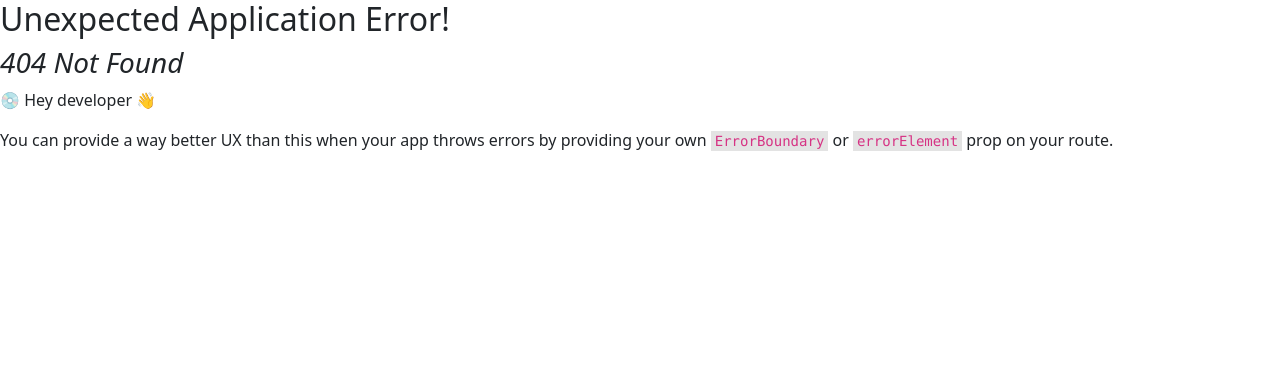
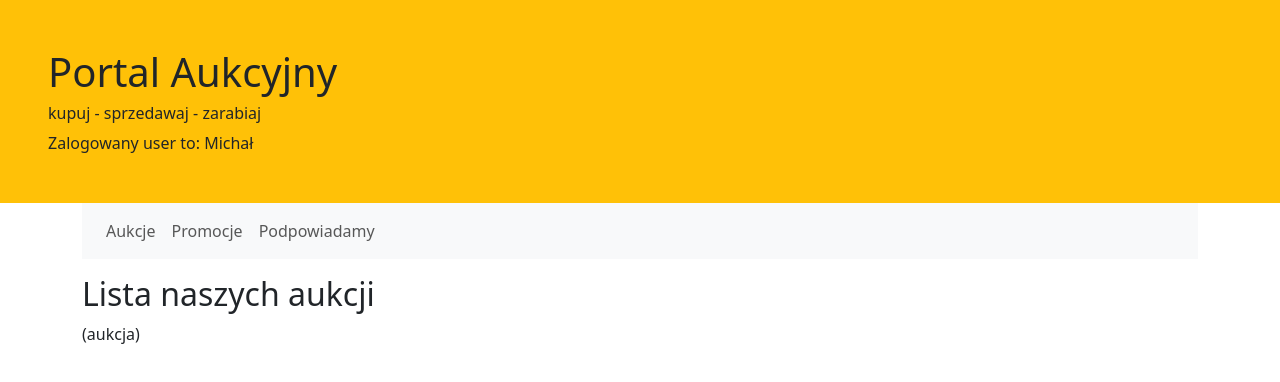
Before and after one commit to michaljabi/20251201-react, a React (Vite) app in the folder auction-portal/: page /auctions in a window 1280 px wide. Before the commit this address had no page. Shown: the top 382 px of the page. Built offline with nearby package versions, Linux system fonts and the light colour scheme.

Commit message:
explain: `children` mounted dynamically in <Outlet /> from routing table in `router.jsx`

```diff
--- a/auction-portal/src/App.jsx
+++ b/auction-portal/src/App.jsx
@@ -1,6 +1,6 @@
+import { Outlet } from "react-router";
 import { Header } from "./Header.jsx";
 import { MainMenu } from "./MainMenu.jsx";
-import { AuctionsPage } from "./auctions/AuctionsPage.jsx";
 
 export function App() {
   const title = "Portal Aukcyjny";
@@ -10,7 +10,7 @@ export function App() {
       <Header appTitle={title} user={{ name: "Michał" }} />
       <main className="container">
         <MainMenu />
-        <AuctionsPage />
+        <Outlet />
       </main>
     </>
   );
--- a/auction-portal/src/router.jsx
+++ b/auction-portal/src/router.jsx
@@ -1,9 +1,28 @@
-import { createBrowserRouter } from 'react-router'
-import { App } from './App.jsx';
+import { createBrowserRouter, redirect } from "react-router";
+import { App } from "./App.jsx";
+import { AuctionsPage } from "./auctions/AuctionsPage.jsx";
 
 export const router = createBrowserRouter([
-    {
-        path: '',
-        element: <App />
-    }
+  {
+    path: "",
+    element: <App />,
+    children: [
+      //   {
+      //     path: "",
+      //     element: <div>Wybierz stronę z menu..</div>,
+      //   },
+      {
+        path: "",
+        loader: () => redirect("/auctions"),
+      },
+      {
+        path: "auctions",
+        element: <AuctionsPage />,
+      },
+      {
+        path: "promotions",
+        element: <em>TODO...</em>,
+      },
+    ],
+  },
 ]);
```
